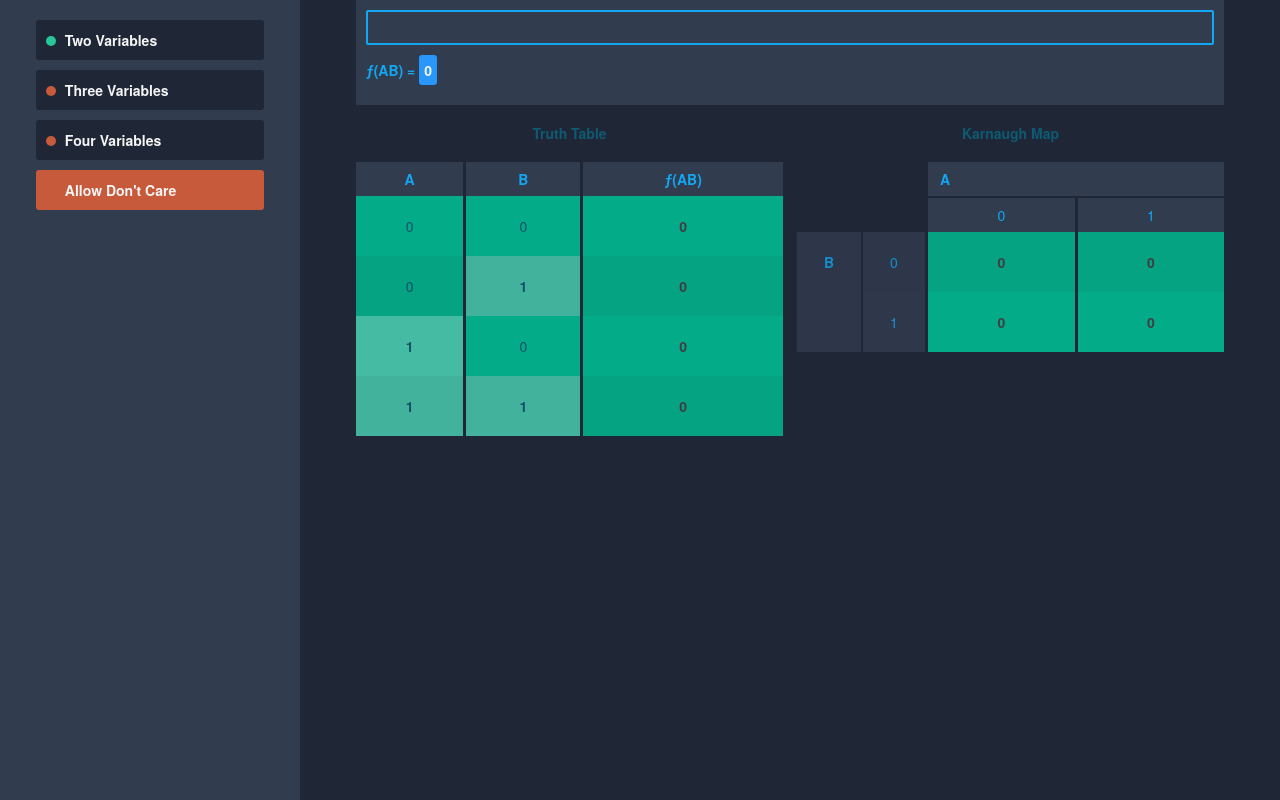
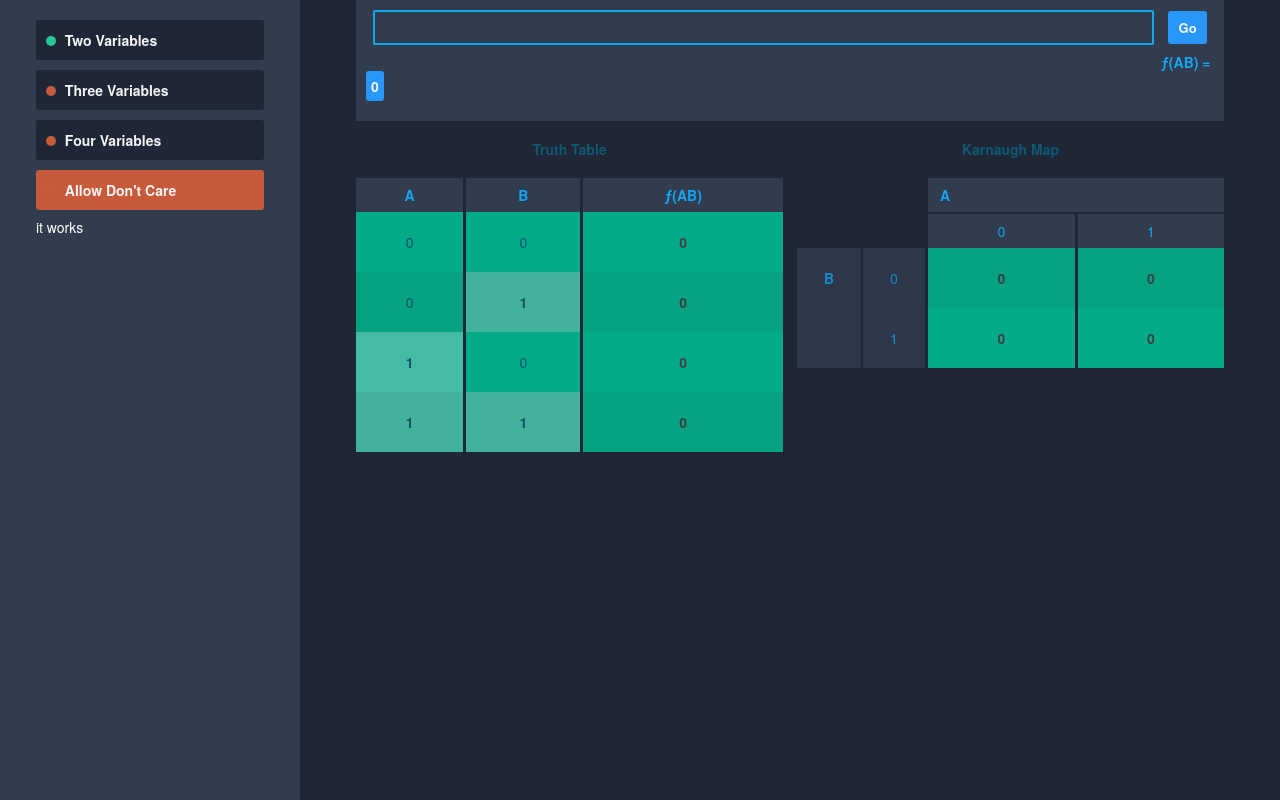
Before and after one commit to umut-sun/karnaugh, a PHP site: page / in a window 1280 px wide. Run offline with PHP 8.4, Linux system fonts and the light colour scheme.

Commit message:
Changed the index to PHP, started class to parse equation, and remove the folder less, moving the stylesheet to CSS directory

```diff
--- /dev/null
+++ b/Resources/include/parser.php
@@ -0,0 +1,12 @@
+<?php
+/**
+*
+*/
+class Parser
+{
+
+	function __construct()
+	{
+		echo "it works";
+	}
+}
--- a/Resources/index.html
+++ b/Resources/index.php
@@ -1,3 +1,5 @@
+<?php include_once "include/parser.php";?>
+
 <!-- Copyright (C) 2014 João Rafael.
 João Email: joaoraf[ at ]me.com
 
@@ -42,6 +44,8 @@ GNU General Public License for more details.
 					<input type="radio" onClick="ToggleDontCare()" ID="AllowDontCareCB" name="care" class="dark remove-bottom">
 					Allow Don't Care
 				</label>
+
+				<div style="color: white"><?php new Parser; ?></div>
 			</div>
 		</div>
 	</div>
@@ -53,9 +57,18 @@ GNU General Public License for more details.
 
 
 	    	<div class="sixteen columns well add-bottom">
-			<input type="text" class="half-bottom full-width pull-center">
+				<form action="" method="post">
+					<div class="fifteen columns">
+						<input type="text" class="half-bottom full-width pull-center" name="equation">
+					</div>
+					<div class="one column">
+						<input type="submit" class="small blue button full-width half-bottom" value="Go" style="margin-top: 1px;">
+					</div>
+				</form>
+
 				<div id="EquationDiv">
 				</div>
+
 			</div>
 
 		    <div class="eight columns add-bottom">
```
